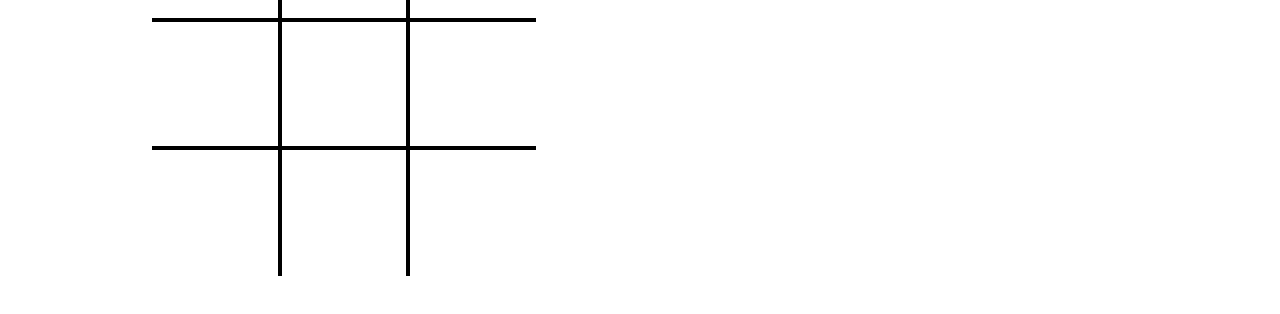
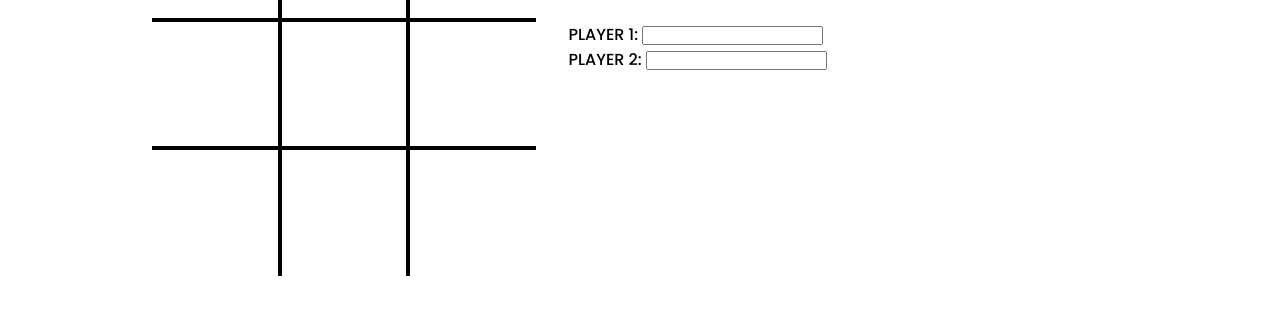
Before and after one commit to anubhav220/tictactoe, a plain HTML site: page index.html in a window 1280 px wide. Shown: the part 204-518 px from the top of the page. Drawn offline with Linux system fonts and the light colour scheme.

Commit message:
Update index.html

```diff
--- a/index.html
+++ b/index.html
@@ -18,7 +18,9 @@
   <br>
   <div class="gamecont">
     <div class="container">
-      <div class="line"></div>
+
+      <div class="line">
+      </div>
       <div class="box bt-0 bl-0" ><span class="boxtext"></span></div>
       <div class="box bt-0"><span class="boxtext"></span></div>
       <div class="box bt-0 br-0"><span class="boxtext"></span></div>
@@ -30,13 +32,18 @@
       <div class="box bb-0 br-0"><span class="boxtext"></span></div>
     </div>
     <div class="gameinfo">
+
+
       <h1>WELCOME TO MY TIC TOE GAME ;)</h1>
       <div class="info"><span id="for">Turn for X</span></div>
       <button class="reset"><span id="res">RESET</span></button>
       <div class="image">
         <img src="excited.gif" alt="">
       </div>
+      <div>PLAYER 1: <input type="text" class="playe1"></div>
+      <div>PLAYER 2: <input type="text" class="playe2"></div>
     </div>
+
   </div>
   <script src="script.js"></script>
 </body>
```
